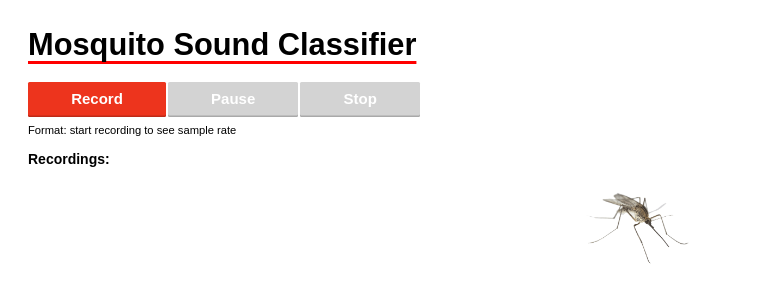
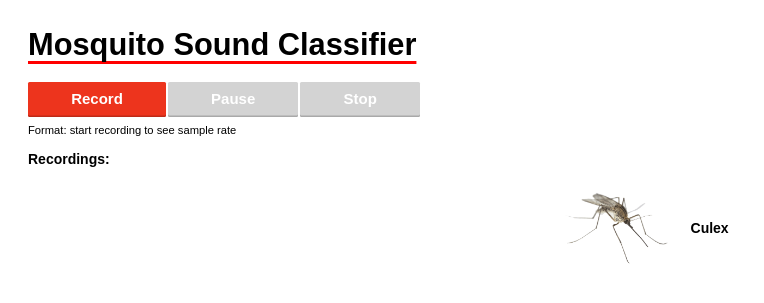
Before and after one commit to 1hernan7/MosquitoGenus, a Flask app: page / in a window 1280 px wide. Shown: the top 303 px of the page, without its empty margins (0-764 px from the left). Run offline with Flask 2, Linux system fonts and the light colour scheme; some libraries are stand-ins or nearby versions.

Commit message:
Version 1.2.1

```diff
--- a/requirements.txt
+++ b/requirements.txt
@@ -33,7 +33,6 @@ pytz==2020.5
 requests==2.25.1
 resampy==0.2.2
 scikit-learn==0.24.0
-scipy==1.6.0
 six==1.15.0
 SoundFile==0.10.3.post1
 threadpoolctl==2.1.0
--- a/templates/index.html
+++ b/templates/index.html
@@ -31,11 +31,13 @@
     <div class="box-body" align="center">
         {%if data == "Aedes"%}
             <img height = "100px" src='static\aedes.png'>
-            <label id="lblgenus"></label>
+            <label>Aedes</label>
         {%elif data == "Anopheles"%}
             <img height = "100px" src='static\anopheles.png'>
+            <label>Anopheles</label>
         {%else%}
             <img height = "100px" src='static\culex.png'>
+            <label>Culex</label>
         {%endif%}
     </div>
   </body>
```
